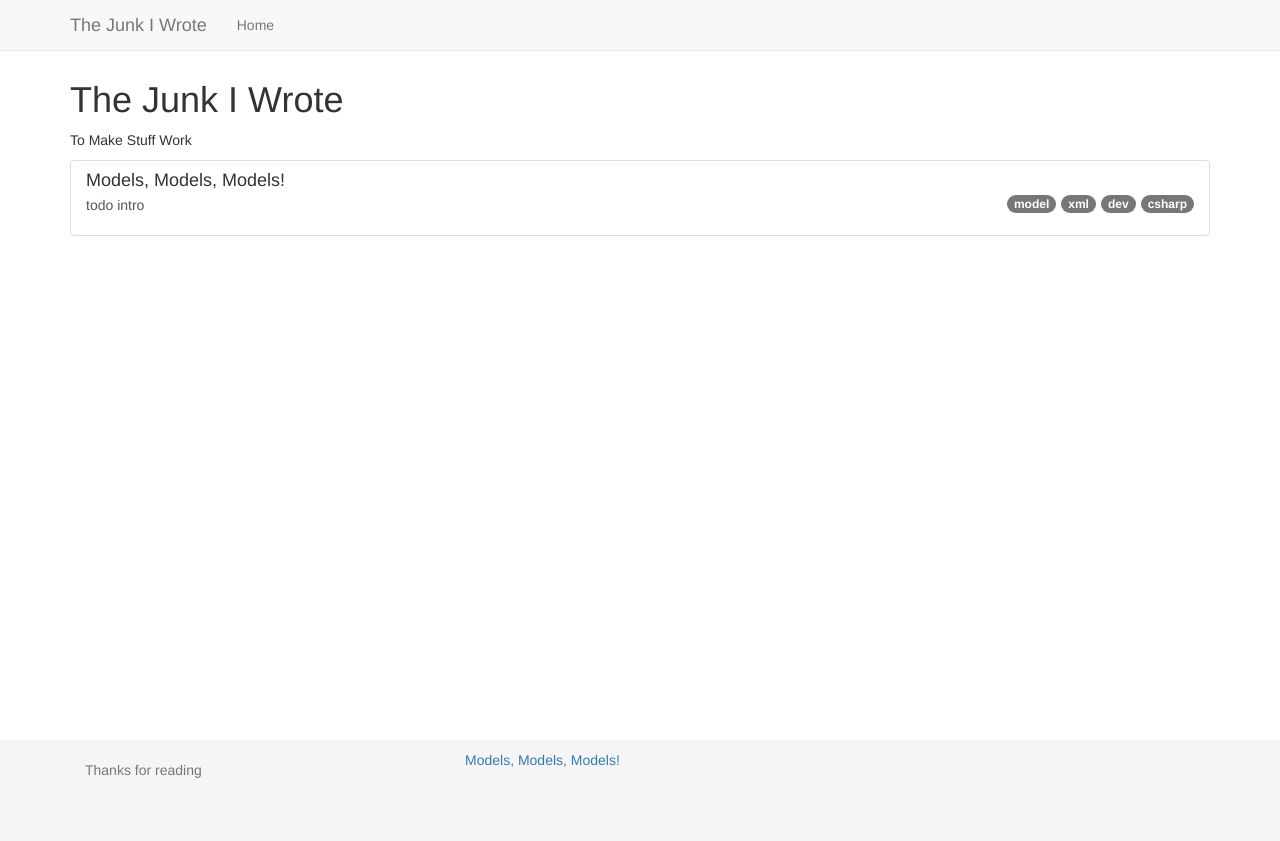
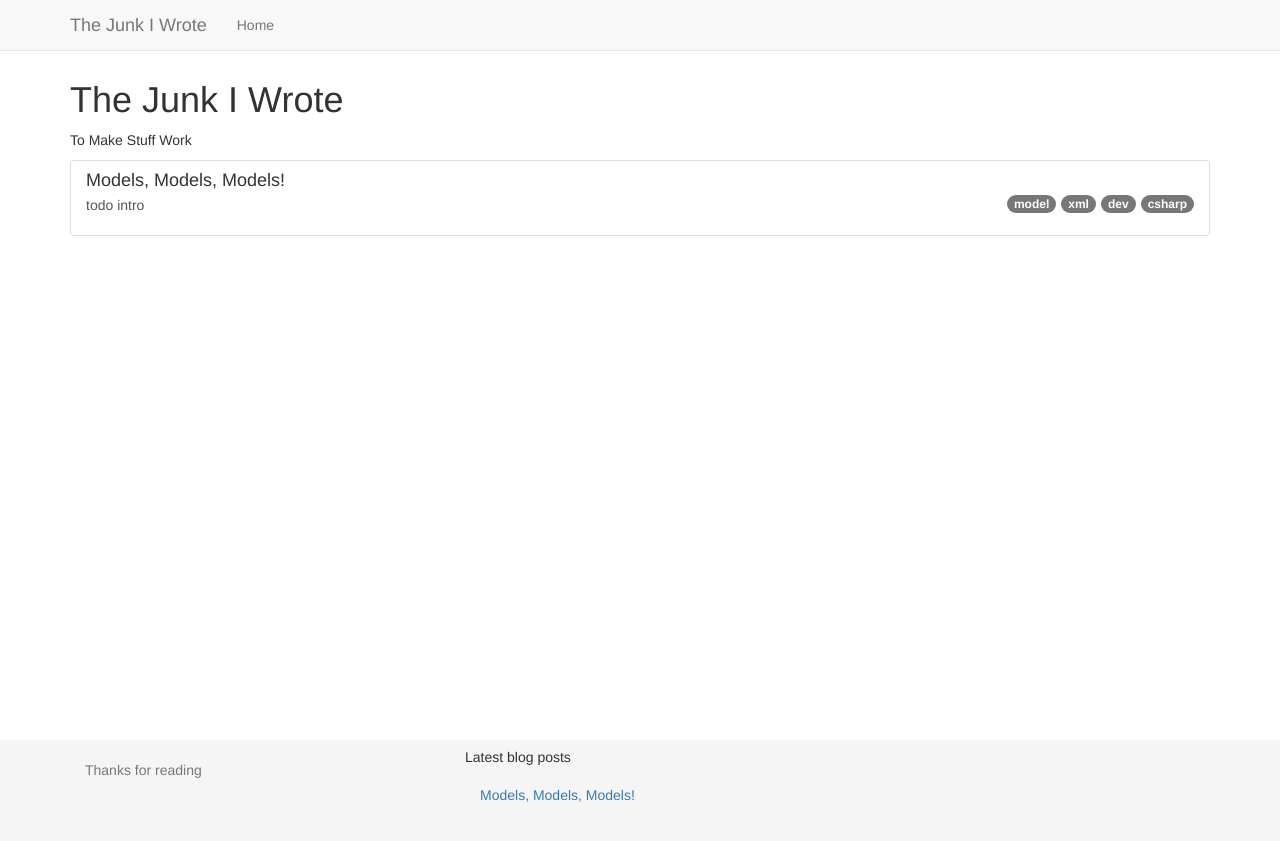
Before and after one commit to the-crap-i-wrote/the-crap-i-wrote.github.io, a Jekyll site: the page built from index.html, in a window 1280 px wide. Shown: the top 841 px of the page. Built offline with Jekyll 4.4.1, drawn with Linux system fonts in a browser that asks for light colours.

Commit message:
Update default.html

```diff
--- a/_layouts/default.html
+++ b/_layouts/default.html
@@ -58,11 +58,14 @@
         <footer class="footer">
             <div class="container">
                 <p class="text-muted col-md-4">Thanks for reading</p>
-                <ul class="nav col-md-4">
-                    {% for post in site.posts limit:2 %}
-                    <li><a href="{{ post.url }}">{{ post.title }}</a></li>
-                    {% endfor %}
-                </ul>
+                <div class="col-md-4">
+                    <h5>Latest blog posts</h5>
+                    <ul class="nav">
+                        {% for post in site.posts limit:2 %}
+                        <li><a href="{{ post.url }}">{{ post.title }}</a></li>
+                        {% endfor %}
+                    </ul>
+                </div>
             </div>
         </footer>
 
```
